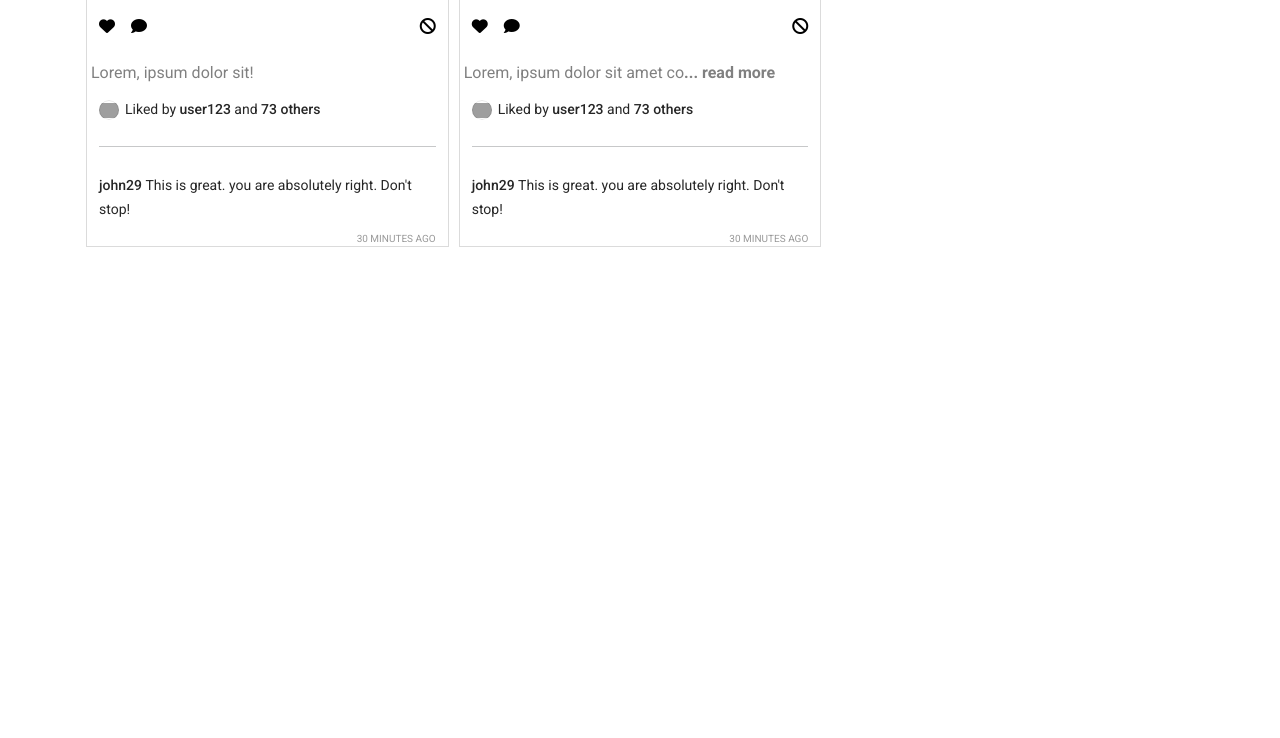
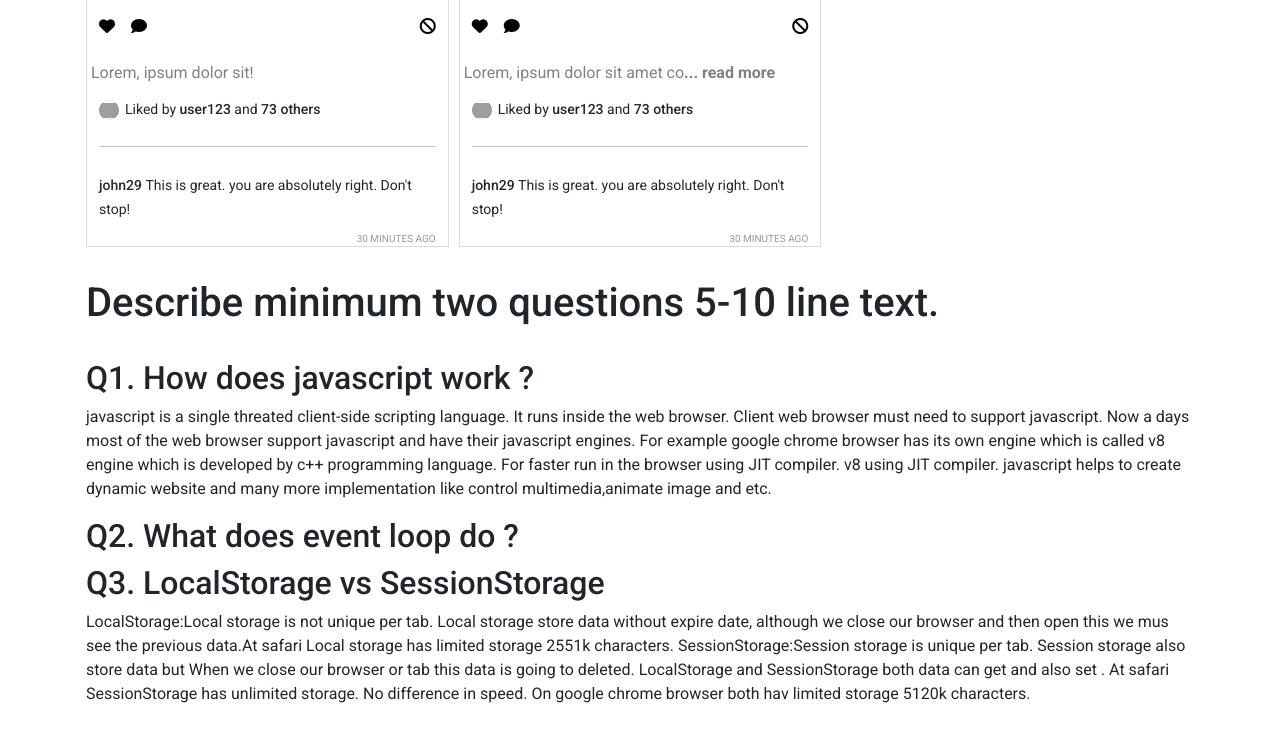
Before and after one commit to Ashik-Sarker/Insta-City, a plain HTML site: page index.html in a window 1280 px wide. Shown: the part 1285-2023 px from the top of the page. Before the commit the page ends 1548 px from the top, so only its background shows below. Drawn offline with nearby package versions, Linux system fonts and the light colour scheme; grey boxes are pictures that could not be loaded.

Commit message:
two questions answer

```diff
--- a/index.html
+++ b/index.html
@@ -77,6 +77,21 @@
                 <h1>Reported posts</h1>
             </div>
         </main>
+        <section class="main container mx-auto p-3">
+            <h1>Describe minimum two questions 5-10 line text.</h1><br>
+            <h2>Q1. How does javascript work ?</h2>
+            <p>javascript is a single threated client-side scripting language. It runs inside the web browser. Client web browser must need to support javascript. Now a days most of the web browser support javascript and have their javascript engines. For example google chrome browser has its own engine which is called v8 engine which is developed by c++ programming language. For faster run in the browser using JIT compiler. v8 using JIT compiler. javascript helps to create dynamic website and many more implementation like control multimedia,animate image and etc.</p>
+            <h2>Q2. What does event loop do ?</h2>
+            <h2>Q3. LocalStorage vs SessionStorage</h2>
+            <p>
+                LocalStorage:Local storage is not unique per tab. Local storage store data without expire date, although we close our browser and then open this we mus see the previous data.At safari Local storage has limited storage 2551k characters.
+
+                SessionStorage:Session storage is unique per tab. Session storage also store data but When we close our browser or tab this data is going to deleted.
+
+                LocalStorage and SessionStorage both data can get and also set . At safari SessionStorage has unlimited storage. No difference in speed. On google chrome browser both hav limited storage 5120k characters.
+            </p>
+        </section>
+
         <footer></footer>
 
         <!-- add javascript  file  -->
```
